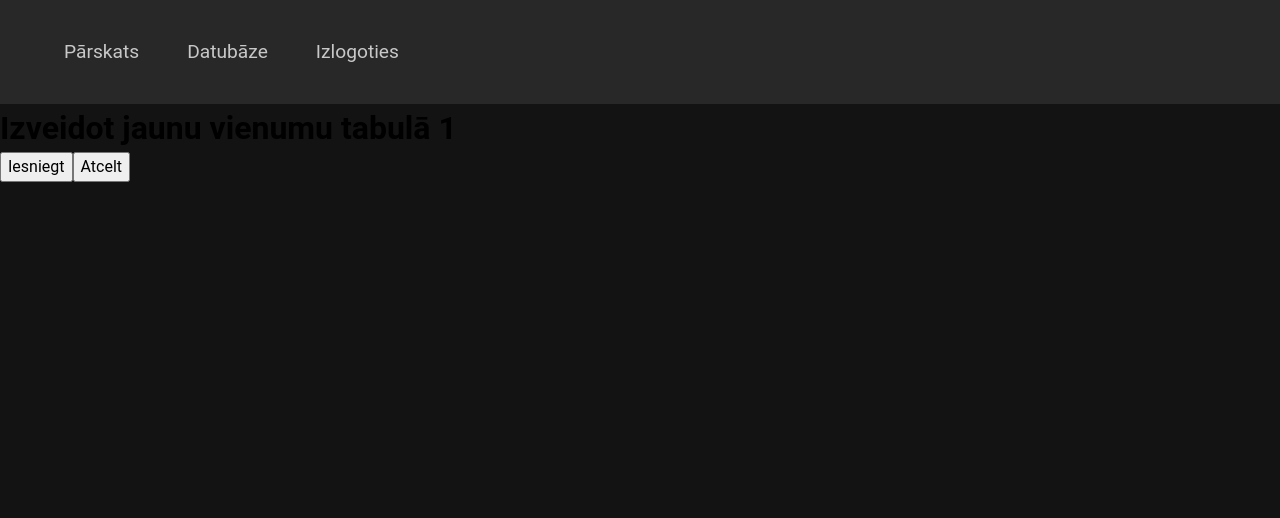
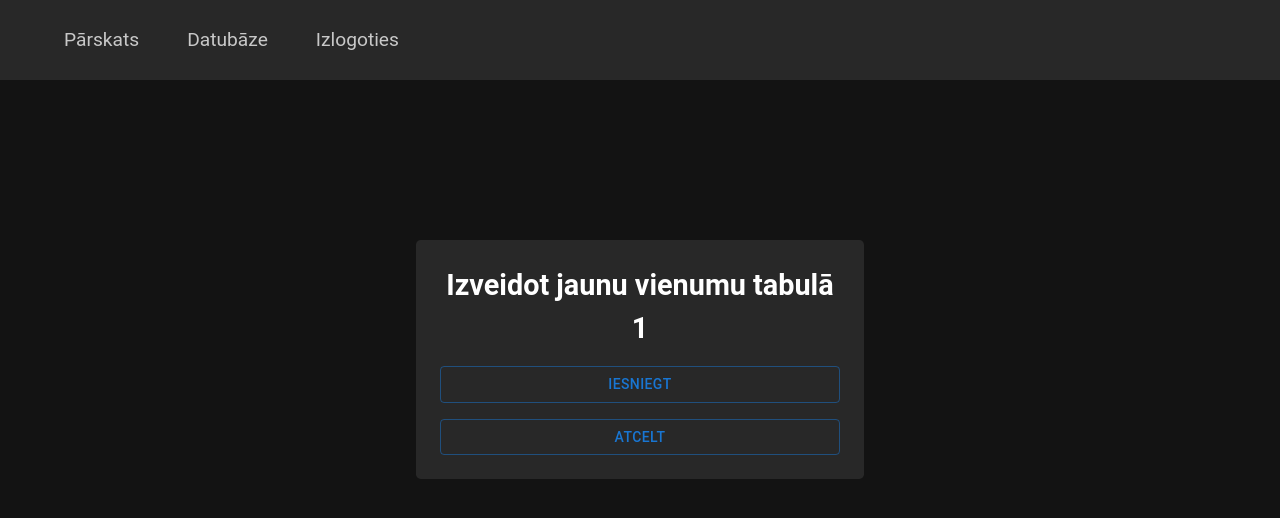
Before and after one commit to sadsewd/Eksamena-darbs, a React (Create React App) app in the folder Sistēma/interneta-veikals/: page /admin/database/create/1 in a window 1280 px wide. Shown: the top 518 px of the page. Built offline with nearby package versions, Linux system fonts and the light colour scheme; no server answers.

Commit message:
pieveinota stilizācija administrācijai

```diff
--- a/Sistēma/interneta-veikals/package.json
+++ b/Sistēma/interneta-veikals/package.json
@@ -15,6 +15,7 @@
     "express": "^4.18.2",
     "mysql2": "^3.2.3",
     "react": "^18.2.0",
+    "react-auth-kit": "^2.12.2",
     "react-dom": "^18.2.0",
     "react-router-dom": "^6.9.0",
     "react-scripts": "^2.1.3",
--- a/Sistēma/interneta-veikals/src/Components/Admin/Admin Header/AdminHeader.jsx
+++ b/Sistēma/interneta-veikals/src/Components/Admin/Admin Header/AdminHeader.jsx
@@ -1,13 +1,12 @@
 import React from 'react';
 import * as S from './AdminHeaderStyle';
-import { Link } from 'react-router-dom';
 
 const AdminHeader = () => {
   return (
     <S.Header>
       <S.ButtonContainer>
-        <S.Button>Pārskats</S.Button>
-        <S.Button>Datubāze</S.Button>
+        <S.Button to={'/admin/home'}>Pārskats</S.Button>
+        <S.Button to={'/admin/database'}>Datubāze</S.Button>
         <S.Button>Izlogoties</S.Button>
       </S.ButtonContainer>
     </S.Header>
--- a/Sistēma/interneta-veikals/src/Components/Admin/Admin Header/AdminHeaderStyle.js
+++ b/Sistēma/interneta-veikals/src/Components/Admin/Admin Header/AdminHeaderStyle.js
@@ -1,11 +1,12 @@
 import { Link } from 'react-router-dom';
 import styled from 'styled-components';
+import { headerGray, TextColor } from '../../../GlobalCSSVariables';
 
 export const Header = styled.header`
-  background: #282828;
+  background: ${headerGray};
   width: 100vw;
-  color: #c8c8c8;
-  height: 6.5rem;
+  color: ${TextColor};
+  height: 5rem;
   display: flex;
   align-items: center;
 `;
--- a/Sistēma/interneta-veikals/src/Components/Admin/Admin Pages/Database/create.jsx
+++ b/Sistēma/interneta-veikals/src/Components/Admin/Admin Pages/Database/create.jsx
@@ -2,6 +2,8 @@ import { useNavigate, useParams } from 'react-router-dom';
 import React, { useEffect, useState } from 'react';
 import axios from 'axios';
 import AdminHeader from '../../Admin Header/AdminHeader';
+import { Button, TextField } from '@mui/material';
+import * as S from './databasestyle';
 
 let tempObj = {};
 let tempValue;
@@ -66,7 +68,9 @@ const Create = () => {
   return (
     <>
       <AdminHeader />
-      <h1>Izveidot jaunu vienumu tabulā {table}</h1>
+      <S.StyledContainer>
+        <S.Cotainer>
+          <h1 style={{ color: 'white' }}>Izveidot jaunu vienumu tabulā {table}</h1>
           {keys.map((key, index) => {
             if (key === 'id') {
               display = 'none';
@@ -75,12 +79,24 @@ const Create = () => {
             }
             return (
               <div key={index}>
-            <input name={key} placeholder={key} onChange={handleInput} style={{ display: `${display}` }} />
+                <S.Input
+                  name={key}
+                  placeholder={key}
+                  onChange={handleInput}
+                  sx={{ display: display }}
+                  variant="outlined"
+                />
               </div>
             );
           })}
-      <button onClick={handleSubmit}>Iesniegt</button>
-      <button onClick={handleCancel}>Atcelt</button>
+          <Button variant="outlined" onClick={handleSubmit}>
+            Iesniegt
+          </Button>
+          <Button variant="outlined" onClick={handleCancel}>
+            Atcelt
+          </Button>
+        </S.Cotainer>
+      </S.StyledContainer>
     </>
   );
 };
--- a/Sistēma/interneta-veikals/src/Components/Admin/Admin Pages/Database/database.jsx
+++ b/Sistēma/interneta-veikals/src/Components/Admin/Admin Pages/Database/database.jsx
@@ -1,10 +1,11 @@
 import * as React from 'react';
-import { FormControl, InputLabel, MenuItem, Paper, Select } from '@mui/material';
+import { Button, ButtonGroup, FormControl, InputLabel, MenuItem, Paper, Select, Typography } from '@mui/material';
 import AdminHeader from '../../Admin Header/AdminHeader';
 import axios from 'axios';
 import { useEffect } from 'react';
 import { useState } from 'react';
 import { useNavigate } from 'react-router-dom';
+import * as S from './databasestyle';
 
 const Database = () => {
   const [table, setTable] = useState('');
@@ -46,6 +47,7 @@ const Database = () => {
   const DeleteData = async id => {
     try {
       await axios.delete(`http://localhost:5001/${table}/${id}`);
+      FetchData();
     } catch (err) {
       console.log(err);
     }
@@ -61,7 +63,6 @@ const Database = () => {
 
   const handleDelete = event => {
     DeleteData(event.target.value);
-    FetchData();
   };
 
   const handleCreate = () => {
@@ -72,15 +73,15 @@ const Database = () => {
 
   const Table = () => {
     return (
-      <>
-        <table>
+      <S.StyledTableContainer>
+        <S.StyledTable>
           <tbody>
-            <tr>
+            <S.KeysRow>
               {keys.map((key, index) => {
                 return <th key={index}>{key}</th>;
               })}
               <th>Rediģēšanas opcijas</th>
-            </tr>
+            </S.KeysRow>
             {data.map((datakey, index) => {
               return (
                 <tr key={index}>
@@ -88,28 +89,30 @@ const Database = () => {
                     return <th key={i}>{datakey[keys[i]]}</th>;
                   })}
                   <th>
-                    <button value={datakey.id} onClick={handleEdit}>
-                      Mainīt
-                    </button>
-                    <button value={datakey.id} onClick={handleDelete}>
-                      Dzēst
-                    </button>
+                    <ButtonGroup>
+                      <Button value={datakey.id} onClick={handleEdit}>
+                        Mainīt
+                      </Button>
+                      <Button value={datakey.id} onClick={handleDelete}>
+                        Dzēst
+                      </Button>
+                    </ButtonGroup>
                   </th>
                 </tr>
               );
             })}
           </tbody>
-        </table>
-      </>
+        </S.StyledTable>
+      </S.StyledTableContainer>
     );
   };
 
   return (
     <>
       <AdminHeader />
-      <FormControl sx={{ mt: '20px', width: '90%', ml: '5%' }}>
-        <InputLabel sx={{}}>Tabula</InputLabel>
-        <Select value={table} label="Age" onChange={handleChange} sx={{}}>
+      <FormControl sx={{ mt: '2rem', width: '90%', ml: '5%' }}>
+        <InputLabel sx={{ color: 'white' }}>Tabula</InputLabel>
+        <S.StyledSelect labelWidth={600} value={table} label="Age" onChange={handleChange} sx={{}}>
           <MenuItem value={'administracija'}>Administracija</MenuItem>
           <MenuItem value={'groza_produkts'}>Groza produkts</MenuItem>
           <MenuItem value={'grozs'}>Grozs</MenuItem>
@@ -125,10 +128,16 @@ const Database = () => {
           <MenuItem value={'produkti'}>Produkti</MenuItem>
           <MenuItem value={'variacijas'}>Variacijas</MenuItem>
           <MenuItem value={'variacijas_dati'}>Variacijas dati</MenuItem>
-        </Select>
-        <button onClick={handleCreate}>Izveidot Ierakstu</button>
+        </S.StyledSelect>
+        {table ? (
+          <Button variant="outlined" sx={{ mt: '1rem' }} onClick={handleCreate}>
+            Izveidot Ierakstu
+          </Button>
+        ) : (
+          ''
+        )}
       </FormControl>
-      {data ? <Table /> : <h1>Fetching data</h1>}
+      {table ? <Table /> : ''}
     </>
   );
 };
--- /dev/null
+++ b/Sistēma/interneta-veikals/src/Components/Admin/Admin Pages/Database/databasestyle.js
@@ -0,0 +1,95 @@
+import styled from 'styled-components';
+import { TextColor, borderRadius, headerGray } from '../../../../GlobalCSSVariables';
+import { Select, TextField } from '@mui/material';
+
+export const StyledTable = styled.table`
+  width: 80%;
+  justify-content: center;
+  background: ${headerGray};
+  color: ${TextColor};
+  border: 1px solid white;
+  border-radius: ${borderRadius};
+  padding: 0.3rem 0;
+`;
+
+export const StyledTableContainer = styled.div`
+  margin-top: 3rem;
+  display: flex;
+  justify-content: center;
+`;
+
+export const KeysRow = styled.tr`
+  color: lightblue;
+`;
+
+export const StyledSelect = styled(Select)`
+  .MuiOutlinedInput-notchedOutline {
+    border-width: 1px !important;
+    border-color: white !important;
+  }
+  .MuiFormLabel {
+    color: white;
+  }
+`;
+
+export const StyledContainer = styled.div`
+  display: flex;
+  width: 35%;
+  margin: auto;
+  padding-top: 12.5%;
+`;
+
+export const Input = styled(TextField)`
+  && {
+    width: 100%;
+    & label.Mui-focused {
+      color: white;
+    }
+    & label {
+      color: white;
+    }
+    & .MuiOutlinedInput-root {
+      & fieldset {
+        border-color: white;
+      }
+      &:hover fieldset {
+        border-color: white;
+      }
+      &.Mui-focused fieldset {
+        border-color: white;
+      }
+      & input {
+        color: white;
+      }
+    }
+  }
+`;
+
+export const Cotainer = styled.div`
+  font-size: 0.9rem;
+  text-align: center;
+  display: flex;
+  width: 100%;
+  flex-direction: column;
+  gap: 1rem;
+  background-color: ${headerGray};
+  padding: 1.5rem;
+  border-radius: ${borderRadius};
+`;
+
+export const StyledForm = styled.div`
+  font-size: 0.9rem;
+  text-align: center;
+  display: flex;
+  width: 35%;
+  font-size: 1.2rem;
+  height: 100%;
+  flex-direction: column;
+  gap: 0.5rem;
+  color: white;
+  margin: auto;
+  margin-top: 10%;
+  background-color: ${headerGray};
+  padding: 1.5rem;
+  border-radius: ${borderRadius};
+`;
--- a/Sistēma/interneta-veikals/src/Components/Admin/Admin Pages/Database/edit.jsx
+++ b/Sistēma/interneta-veikals/src/Components/Admin/Admin Pages/Database/edit.jsx
@@ -2,6 +2,8 @@ import axios from 'axios';
 import React, { useEffect, useState } from 'react';
 import { useNavigate, useParams } from 'react-router-dom';
 import AdminHeader from '../../Admin Header/AdminHeader';
+import { Button, TextField } from '@mui/material';
+import * as S from './databasestyle';
 
 let tempObj = {};
 let tempValue;
@@ -76,13 +78,7 @@ const Edit = () => {
   return (
     <>
       <AdminHeader />
-      <form
-        style={{
-          marginTop: '2rem',
-          marginLeft: '2rem',
-          color: 'white',
-        }}
-      >
+      <S.StyledForm>
         {keys.map((key, index) => {
           if (key === 'id') {
             isreadonly = true;
@@ -93,13 +89,25 @@ const Edit = () => {
             <div key={index}>
               <label>{key}</label>
               <br />
-              <input name={key} placeholder={data[key]} onChange={handleInput} readOnly={isreadonly} />
+              <S.Input
+                name={key}
+                placeholder={data[key]}
+                onChange={handleInput}
+                InputProps={{
+                  readOnly: isreadonly,
+                }}
+                variant="outlined"
+              />
             </div>
           );
         })}
-        <button onClick={handleSubmit}>Iesniegt</button>
-        <button onClick={handleCancel}>Atcelt</button>
-      </form>
+        <Button variant="outlined" onClick={handleSubmit}>
+          Iesniegt
+        </Button>
+        <Button variant="outlined" onClick={handleCancel}>
+          Atcelt
+        </Button>
+      </S.StyledForm>
     </>
   );
 };
--- a/Sistēma/interneta-veikals/src/GlobalCSSVariables.js
+++ b/Sistēma/interneta-veikals/src/GlobalCSSVariables.js
@@ -1,2 +1,4 @@
-export const borderRadius = `border-radius: .3rem;`;
+export const borderRadius = `.3rem;`;
 export const orangeVar = `#eead00`;
+export const headerGray = `#282828`;
+export const TextColor = `#c8c8c8`;
--- a/Sistēma/interneta-veikals/src/index.css
+++ b/Sistēma/interneta-veikals/src/index.css
@@ -46,7 +46,13 @@ body {
 
 a {
   text-decoration: none;
-  color: #c8c8c8;
+}
+
+a,
+a:visited,
+a:hover,
+a:active {
+  color: inherit;
 }
 
 /* Make images easier to work with */
```
Also changed, not shown: 1 other file (tests, documents, lock files or other folders). Lines whose indentation alone changed are shown as unchanged.
